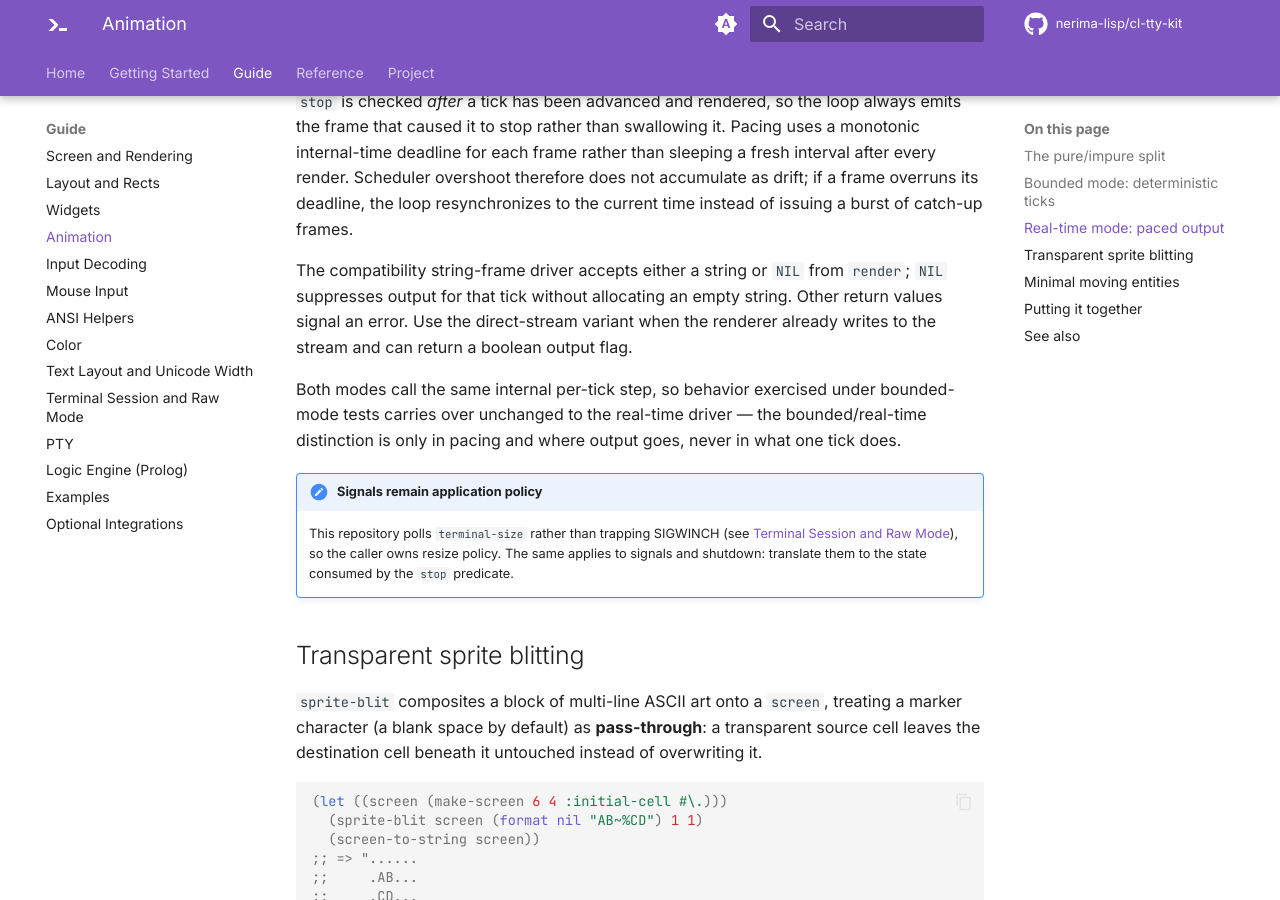
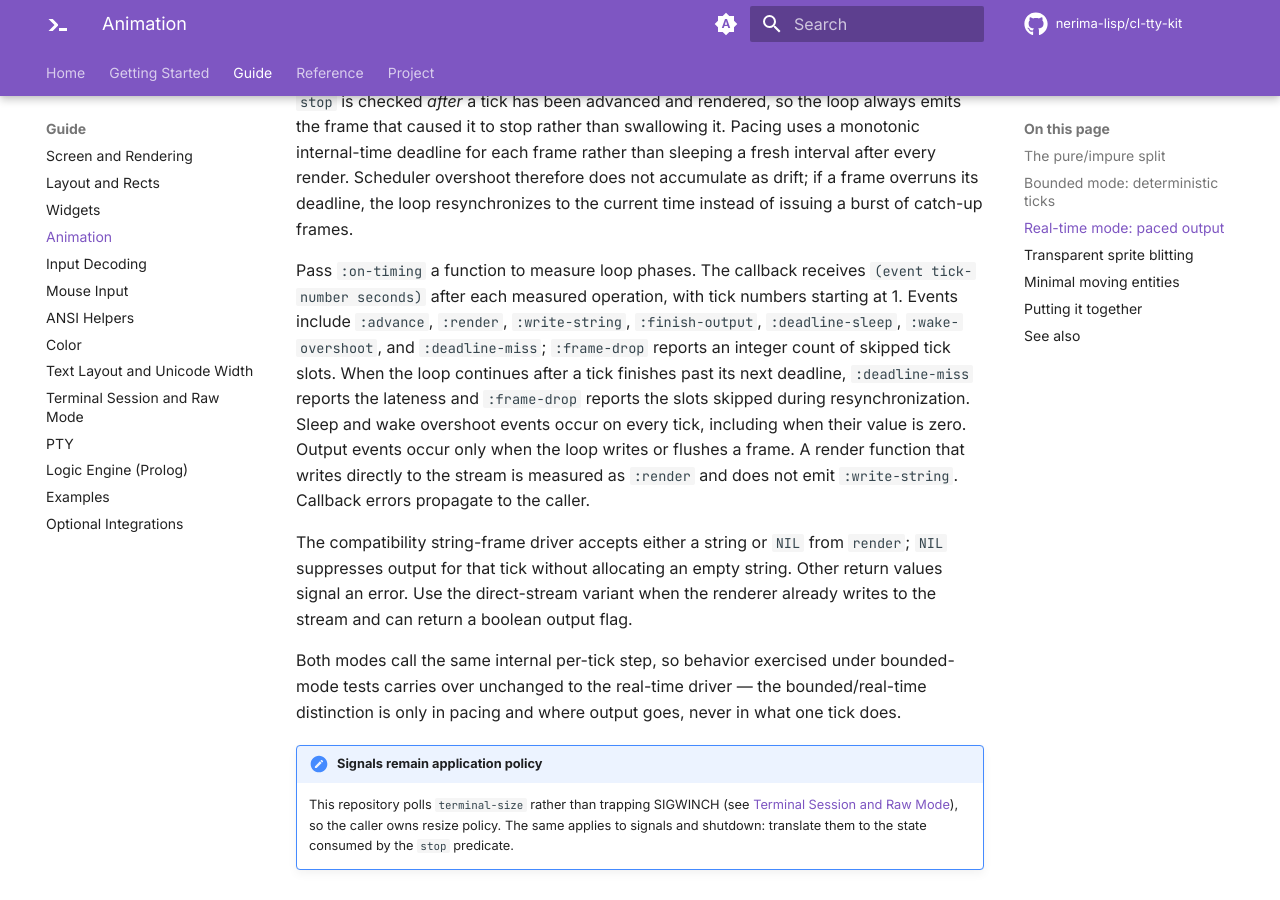
Before and after one commit to nerima-lisp/cl-tty-kit, an MkDocs documentation site: the page built from docs/src/guide/animation.md, in a window 1280 px wide and 900 px high, scrolled down 2058 px. Built offline with MkDocs 1.6.1 and Material for MkDocs 9.7.7, drawn with Linux system fonts in a browser that asks for light colours; comment, search, counter and statistics services are not loaded.

Commit message:
feat: add realtime tick timing callback

```diff
--- a/docs/src/guide/animation.md
+++ b/docs/src/guide/animation.md
@@ -104,6 +104,19 @@ sleeping a fresh interval after every render. Scheduler overshoot therefore
 does not accumulate as drift; if a frame overruns its deadline, the loop
 resynchronizes to the current time instead of issuing a burst of catch-up
 frames.
+
+Pass `:on-timing` a function to measure loop phases. The callback receives
+`(event tick-number seconds)` after each measured operation, with tick numbers
+starting at 1. Events include `:advance`, `:render`, `:write-string`,
+`:finish-output`, `:deadline-sleep`, `:wake-overshoot`, and `:deadline-miss`;
+`:frame-drop` reports an integer count of skipped tick slots. When the loop
+continues after a tick finishes past its next deadline, `:deadline-miss`
+reports the lateness and `:frame-drop` reports the slots skipped during
+resynchronization. Sleep and wake overshoot events occur on every tick,
+including when their value is zero. Output events occur only when the loop
+writes or flushes a frame. A render function that writes directly to the
+stream is measured as `:render` and does not emit `:write-string`. Callback
+errors propagate to the caller.
 
 The compatibility string-frame driver accepts either a string or `NIL` from
 `render`; `NIL` suppresses output for that tick without allocating an empty
```
Also changed, not shown: docs/src/reference/api.md (+9 -0 lines), 3 other files.
